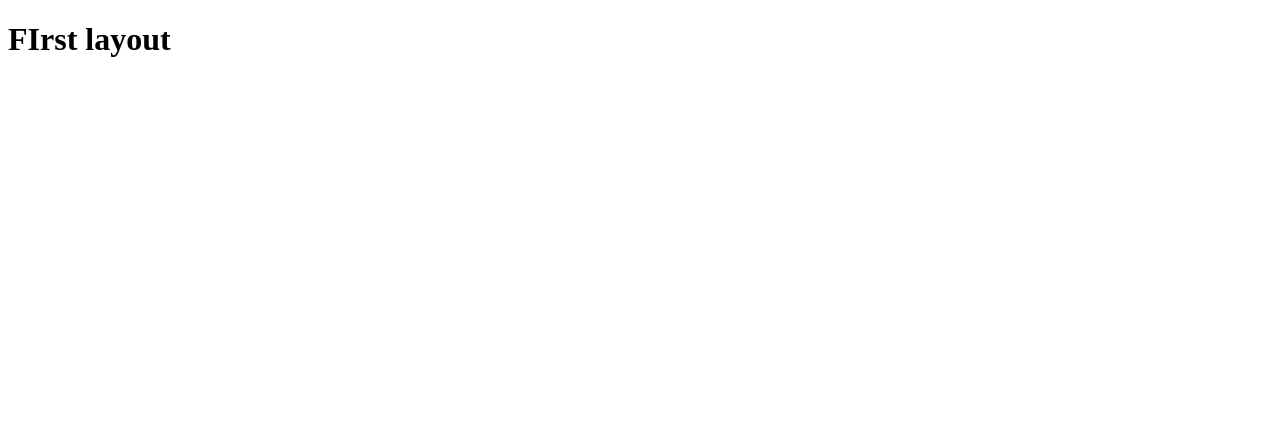
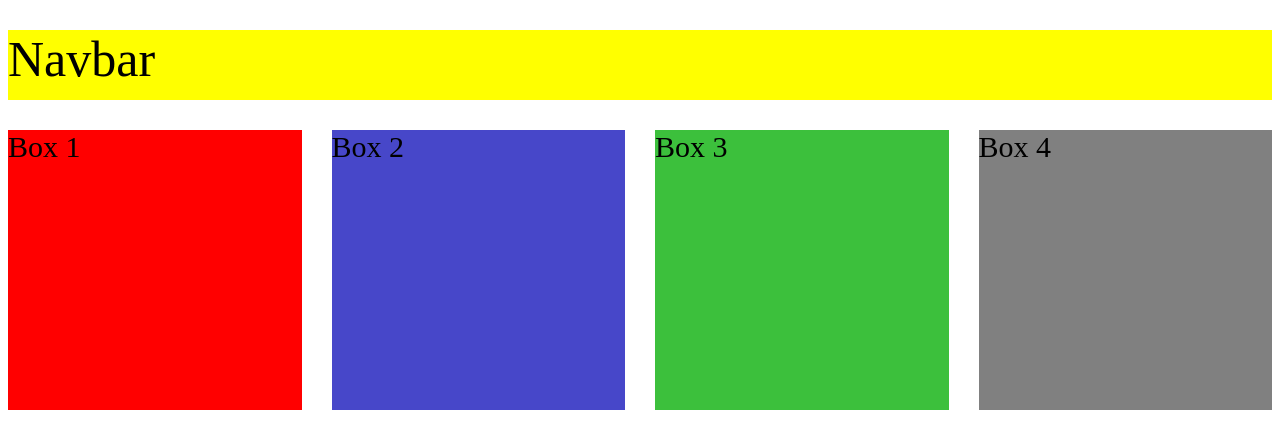
Before and after one commit to arshad012/sample-repo, a plain HTML site: page index.html in a window 1280 px wide. Drawn offline with Linux system fonts and the light colour scheme.

Commit message:
Successfully tested again

```diff
--- a/index.html
+++ b/index.html
@@ -5,8 +5,68 @@
     <meta http-equiv="X-UA-Compatible" content="IE=edge">
     <meta name="viewport" content="width=device-width, initial-scale=1.0">
     <title>Document</title>
+    <style>
+        #navbar{
+            height: 70px;
+            margin: auto;
+            margin-top: 30px;
+            border: 0px solid red;
+            background-color: yellow;
+            font-size: 50px;
+        }
+        #navbar + div{
+            border: 0px solid blue;
+            margin: auto;
+            margin-top: 30px;
+            display: grid;
+            grid-template-columns: repeat(4,1fr);
+            grid-template-rows: 280px;
+            gap: 30px;
+        }
+        #navbar + div > div{
+            font-size: 30px;
+        }
+        #navbar + div > div:nth-child(1){
+            background-color: red;
+        }
+        #navbar + div > div:nth-child(2){
+            background-color: rgb(71, 71, 201);
+        }
+        #navbar + div > div:nth-child(3){
+            background-color: rgb(60, 192, 60);
+        }
+        #navbar + div > div:nth-child(4){
+            background-color: grey;
+        }
+
+
+        /*  MEDIUM SCREEN */
+    @media all and (min-width:550px) and (max-width:720px){
+        #navbar + div{
+            grid-template-columns: repeat(2,1fr);
+            grid-template-rows: repeat(2,280px);
+        }
+    }
+
+    /* SMALL SCREEN */
+    @media all and (min-width:320px) and (max-width:551px){
+        #navbar + div{
+            grid-template-columns: 100%;
+            grid-template-rows: repeat(4,100px);
+        }
+    }
+
+    </style>
 </head>
 <body>
-    <h1>FIrst layout</h1>
+    <div id="navbar">Navbar</div>
+
+    <div>
+        <div>Box 1</div>
+        <div>Box 2</div>
+        <div>Box 3</div>
+        <div>Box 4</div>
+    </div>
+
 </body>
 </html>
```
